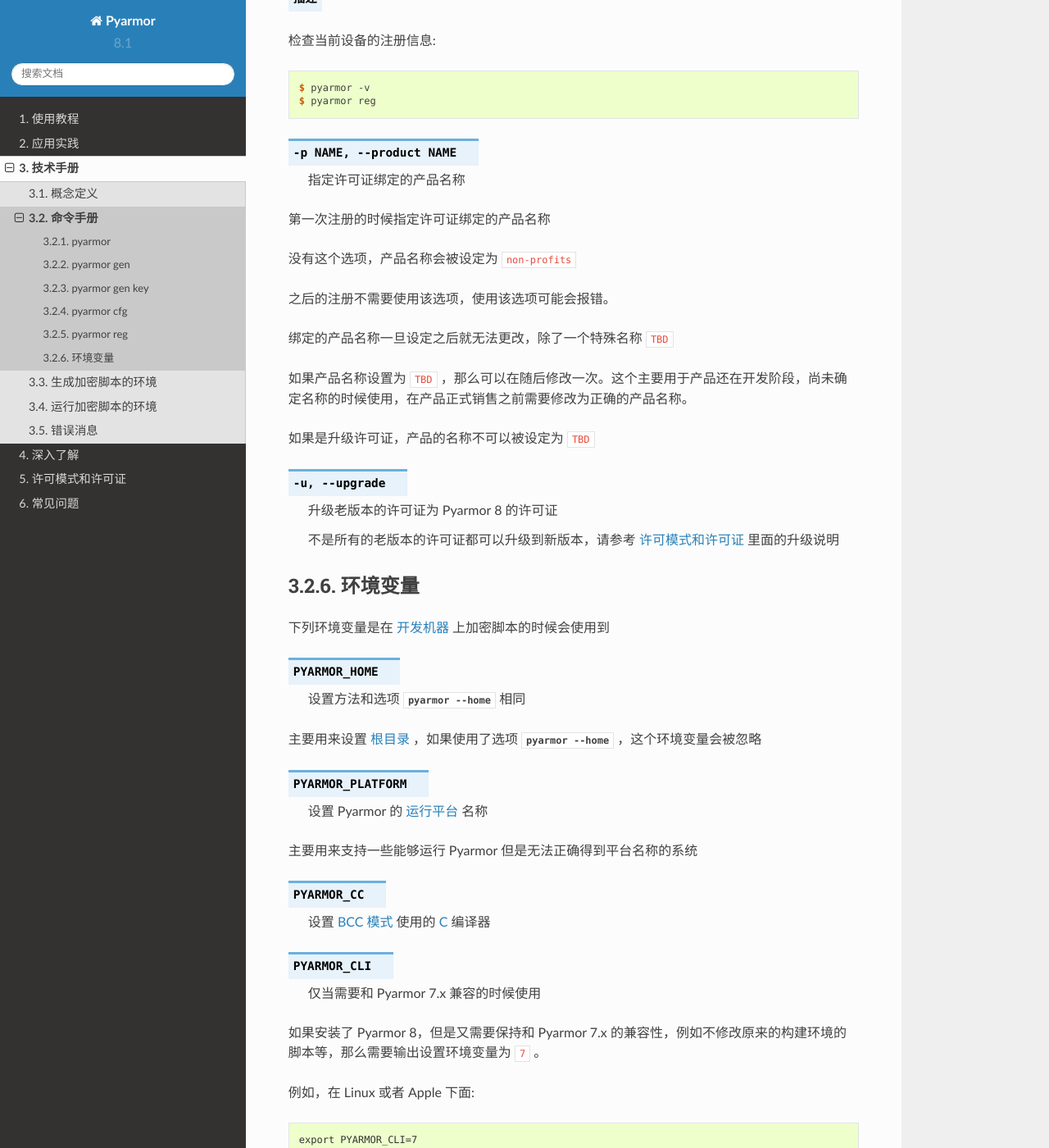
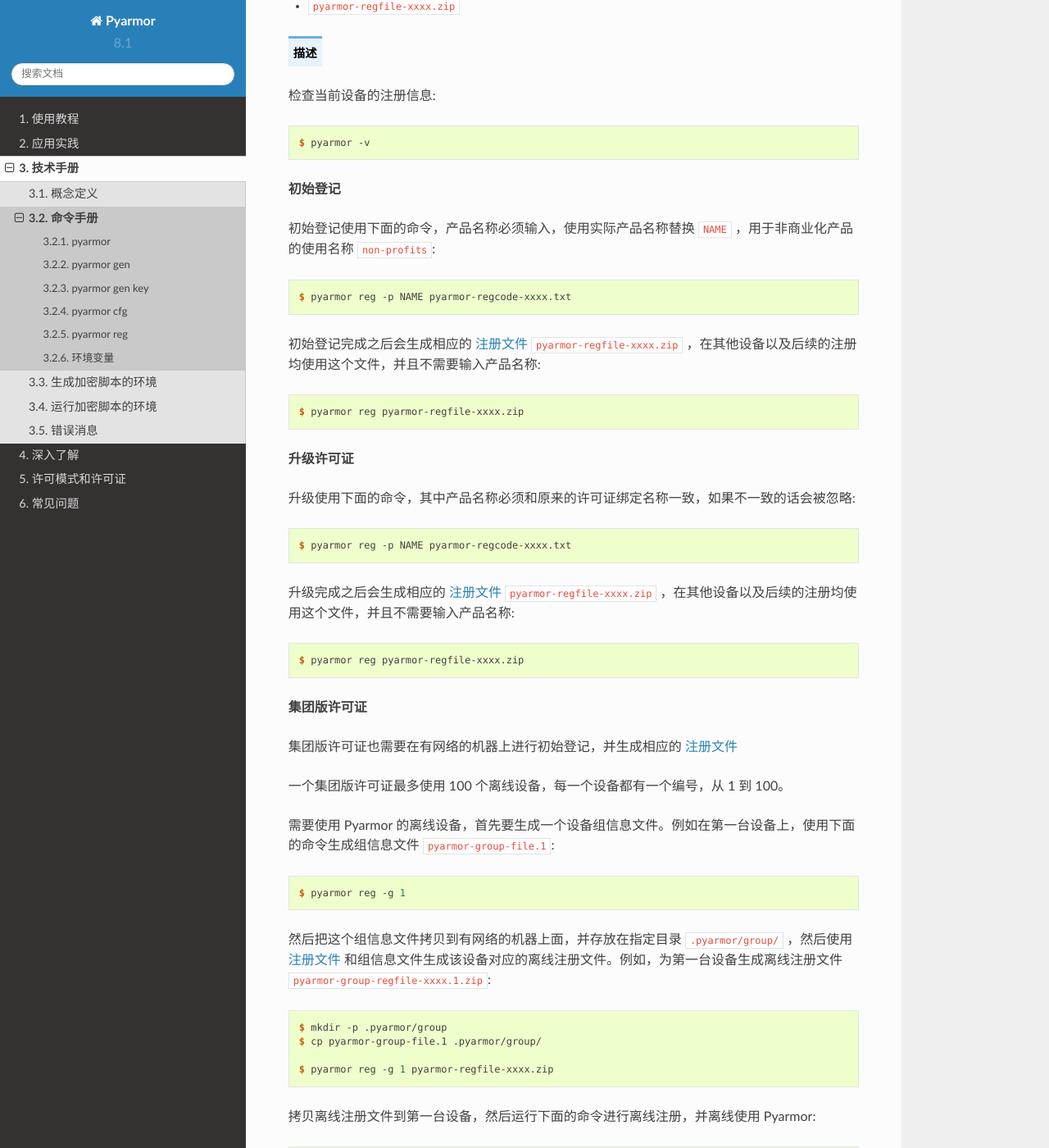
Before and after one commit to dashingsoft/pyarmor-docs-zh, a Sphinx documentation site: the page built from docs/reference/man.rst, in a window 1280 px wide and 1400 px high, scrolled down 16500 px. Shown: the whole window at 82% size. Built offline with Sphinx 7.4.7 and the Read the Docs theme 2.0.0, drawn with Linux system fonts in a browser that asks for light colours; pages that are not in the unit, such as notebooks, are missing from menus; some of the changed text lies outside the part shown.

```diff
--- a/docs/reference/man.rst
+++ b/docs/reference/man.rst
@@ -603,6 +603,7 @@ pyarmor reg
 -p NAME, --product NAME
                       指定许可证绑定的产品名称
 -u, --upgrade         升级 Pyarmor 许可证
+-g ID, --group ID     指定组内设备编号，仅用于集团版许可证注册
 
 .. describe:: 参数
 
@@ -616,29 +617,77 @@ pyarmor reg
 检查当前设备的注册信息::
 
     $ pyarmor -v
-    $ pyarmor reg
+
+**初始登记**
+
+初始登记使用下面的命令，产品名称必须输入，使用实际产品名称替换 ``NAME`` ，用于非商业化产品的使用名称 ``non-profits``::
+
+    $ pyarmor reg -p NAME pyarmor-regcode-xxxx.txt
+
+初始登记完成之后会生成相应的 :term:`注册文件` ``pyarmor-regfile-xxxx.zip`` ，在其他设备以及后续的注册均使用这个文件，并且不需要输入产品名称::
+
+    $ pyarmor reg pyarmor-regfile-xxxx.zip
+
+**升级许可证**
+
+升级使用下面的命令，其中产品名称必须和原来的许可证绑定名称一致，如果不一致的话会被忽略::
+
+    $ pyarmor reg -p NAME pyarmor-regcode-xxxx.txt
+
+升级完成之后会生成相应的 :term:`注册文件` ``pyarmor-regfile-xxxx.zip`` ，在其他设备以及后续的注册均使用这个文件，并且不需要输入产品名称::
+
+    $ pyarmor reg pyarmor-regfile-xxxx.zip
+
+**集团版许可证**
+
+集团版许可证也需要在有网络的机器上进行初始登记，并生成相应的 :term:`注册文件`
+
+一个集团版许可证最多使用 100 个离线设备，每一个设备都有一个编号，从 1 到 100。
+
+需要使用 Pyarmor 的离线设备，首先要生成一个设备组信息文件。例如在第一台设备上，使用下面的命令生成组信息文件 ``pyarmor-group-file.1``::
+
+    $ pyarmor reg -g 1
+
+然后把这个组信息文件拷贝到有网络的机器上面，并存放在指定目录 ``.pyarmor/group/`` ，然后使用 :term:`注册文件` 和组信息文件生成该设备对应的离线注册文件。例如，为第一台设备生成离线注册文件 ``pyarmor-group-regfile-xxxx.1.zip``::
+
+    $ mkdir -p .pyarmor/group
+    $ cp pyarmor-group-file.1 .pyarmor/group/
+
+    $ pyarmor reg -g 1 pyarmor-regfile-xxxx.zip
+
+拷贝离线注册文件到第一台设备，然后运行下面的命令进行离线注册，并离线使用 Pyarmor::
+
+    $ pyarmor reg pyarmor-group-regfile-xxxx.1.zip
+
+对于第二台，第三台等设备，也需要进行相应的操作，设备的序号必须依次增加。
 
 .. option:: -p NAME, --product NAME
 
-            指定许可证绑定的产品名称
+            使用 ``.txt`` 文件注册时候指定许可证绑定的产品名称
 
-第一次注册的时候指定许可证绑定的产品名称
+            使用 ``.zip`` 文件注册的时候不需要使用这个选项
 
-没有这个选项，产品名称会被设定为 ``non-profits``
+            非商业化产品中使用请设置名称为 ``non-profits``
 
-之后的注册不需要使用该选项，使用该选项可能会报错。
+第一次注册或者升级的时候指定许可证绑定的产品名称
 
 绑定的产品名称一旦设定之后就无法更改，除了一个特殊名称 ``TBD``
 
 如果产品名称设置为 ``TBD`` ，那么可以在随后修改一次。这个主要用于产品还在开发阶段，尚未确定名称的时候使用，在产品正式销售之前需要修改为正确的产品名称。
 
-如果是升级许可证，产品的名称不可以被设定为 ``TBD``
+只有基础版和专家版许可证的产品名称可以被设定为 ``TBD`` ，升级许可证，以及集团版许可证的必须指定实际使用的产品名称。
 
 .. option:: -u, --upgrade
 
             升级老版本的许可证为 Pyarmor 8 的许可证
 
-            不是所有的老版本的许可证都可以升级到新版本，请参考 :doc:`../licenses` 里面的升级说明
+不是所有的老版本的许可证都可以升级到新版本，请参考 :doc:`../licenses` 里面的升级说明
+
+.. option:: -g ID, --group ID
+
+            指定离线设备的组内编号，仅适用于集团版许可证
+
+            有效值为 1 到 100
 
 环境变量
 ========
```
Also changed, not shown: docs/how-to/register.rst (+13 -7 lines), docs/licenses.rst (+2 -11 lines).
